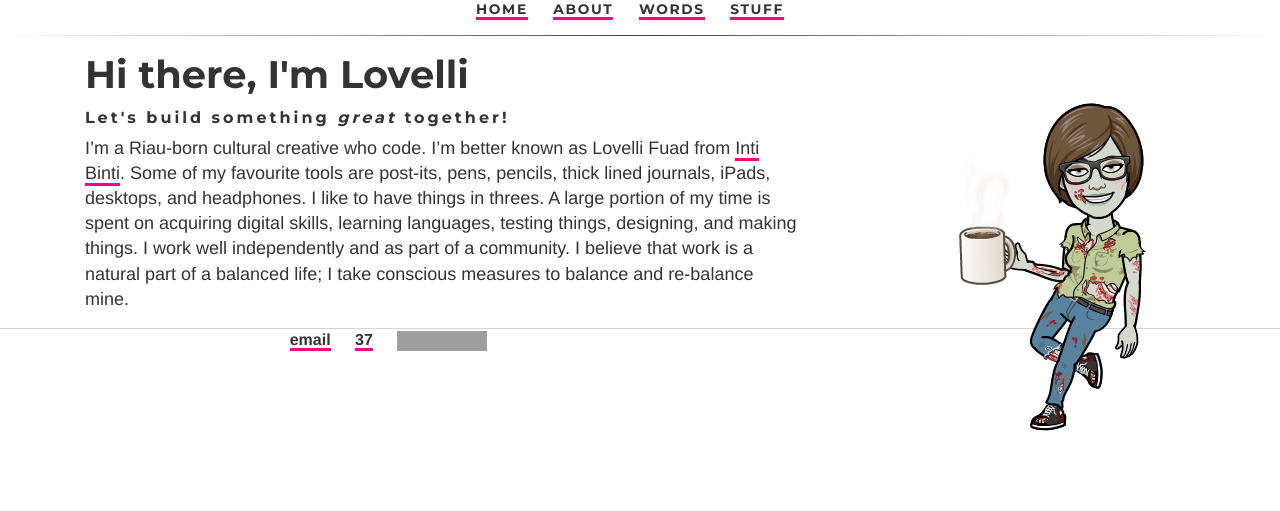
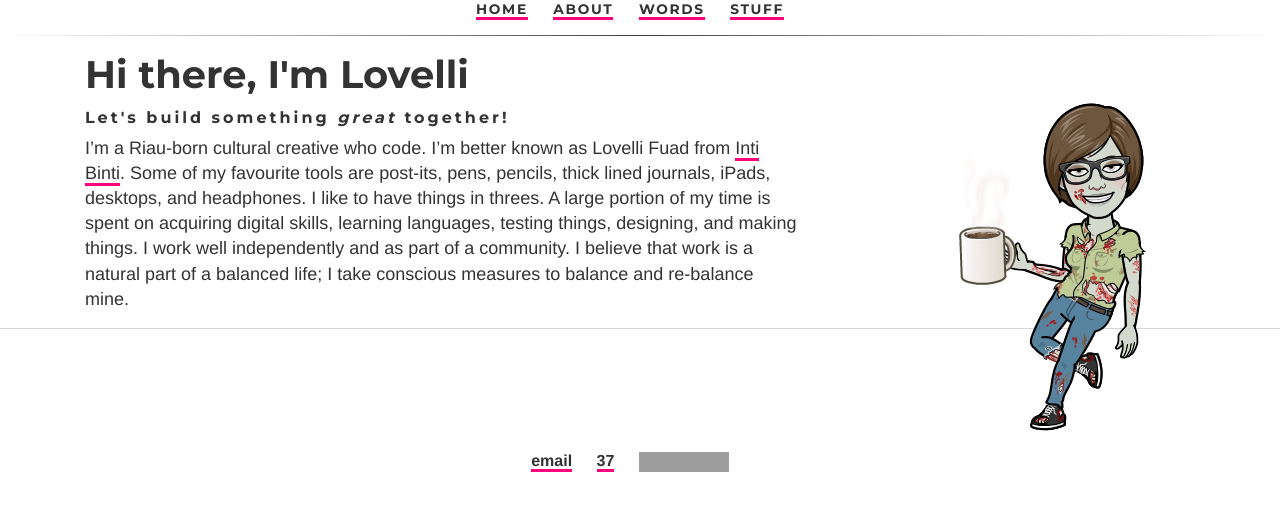
Before and after one commit to ariesti/ariesti.github.io, a Jekyll site: the page built from index.html, in a window 1280 px wide. Shown: the top 511 px of the page. Built offline with Jekyll 4.4.1, drawn with Linux system fonts in a browser that asks for light colours; grey boxes are pictures that could not be loaded.

Commit message:
Update default.html

```diff
--- a/_layouts/default.html
+++ b/_layouts/default.html
@@ -37,6 +37,7 @@
 
 			</div><!-- /.container -->
 			<footer>
+				<div class="clear">
 	    			<nav>
 				<ul>
 	        		<li><a href="mailto:lovelliariesti@gmail.com">email</a></li>
@@ -44,6 +45,7 @@
 				<li><a rel="license" href="http://creativecommons.org/licenses/by-nc-nd/4.0/"><img alt="Creative Commons License" style="border-width:0" src="https://i.creativecommons.org/l/by-nc-nd/4.0/80x15.png" /></a></li>
 				</ul>
 				</nav>
+				</div>
 			</footer>
 		</body>
 	</html>
```
